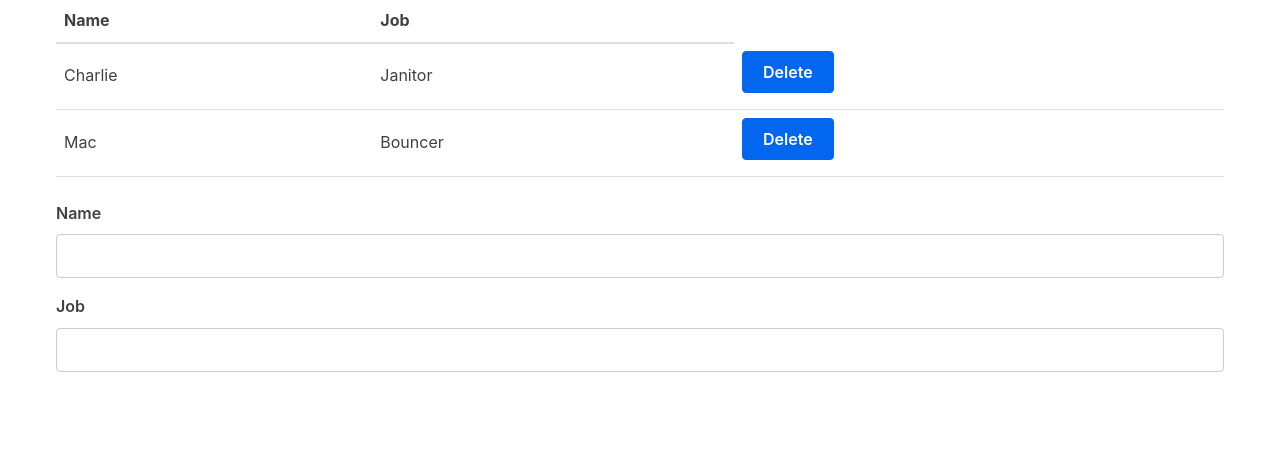
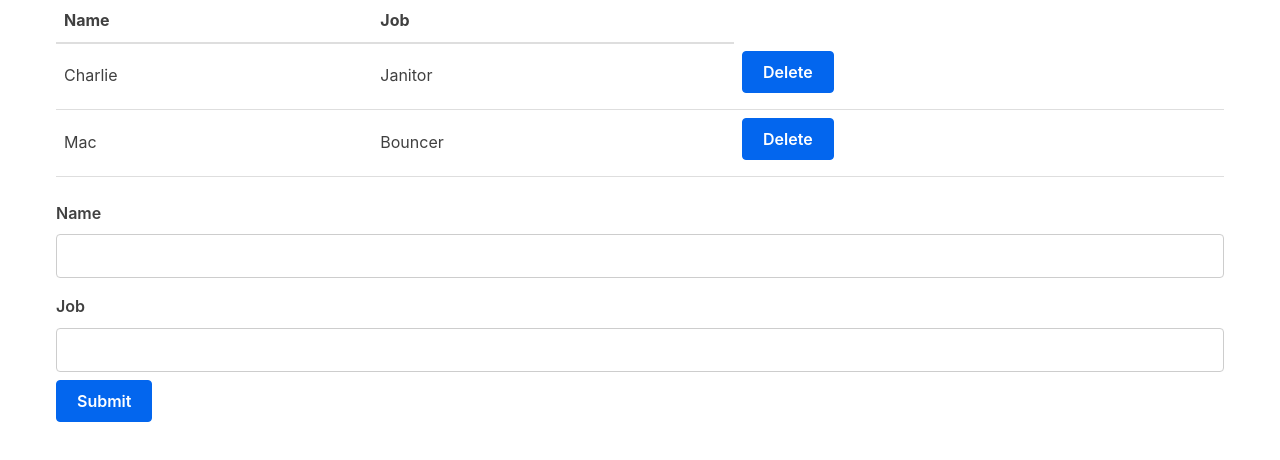
Before and after one commit to raiden808/react-crud, a React (Create React App) app: page / in a window 1280 px wide. Shown: the top 460 px of the page. Built offline with nearby package versions, Linux system fonts and the light colour scheme; the HTML template or start-up script is replaced by a standard one.

Commit message:
add function

```diff
--- a/src/App.js
+++ b/src/App.js
@@ -27,7 +27,7 @@
 	  	})
 	}
 
-	handleSubmit = characters => {
+	handleSubmit = character => {
 		this.setState({ characters:[...this.state.characters,character] })
 	}
 
--- a/src/Form.js
+++ b/src/Form.js
@@ -20,6 +20,11 @@
 		})
 	}
 
+	submitForm = () =>{
+		this.props.handleSubmit(this.state)
+		this.setState(this.initialState)
+	}
+
 	render(){
 		const {name,job} = this.state;
 
@@ -37,6 +42,11 @@
 					name="job"
 					value={job}
 					onChange={this.handleChange} />
+				<input
+					type="button"
+					value="Submit"
+					onClick={this.submitForm}
+				/>
 			</form>
 		);
 	}
```
